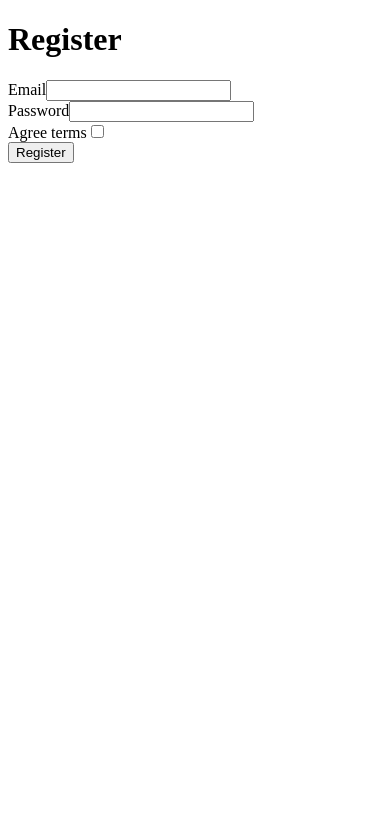
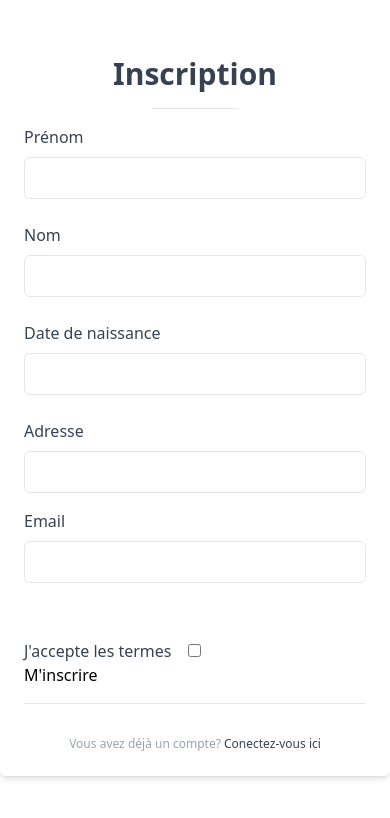
Before and after one commit to SylvainBoudacher/Thanatos, a Symfony app: template templates/registration/register.html.twig in a window 390 px wide. Shown: the top 818 px of the page. Run offline with Twig, Linux system fonts and the light colour scheme; the template is opened without the code that fills it, so the values that code supplies are empty; form fields are guessed from the names that the template uses; some libraries are stand-ins or nearby versions.

Commit message:
Add input in RegistrationFormType.php and update front of user registration

```diff
--- a/templates/registration/register.html.twig
+++ b/templates/registration/register.html.twig
@@ -1,21 +1,75 @@
-<!DOCTYPE html>
+{% extends 'base_front.html.twig' %}
 
-<title>Register</title>
+{% block title %}Register{% endblock %}
 
     {% block body %}
         {% for flashError in app.flashes('verify_email_error') %}
             <div class="alert alert-danger" role="alert">{{ flashError }}</div>
         {% endfor %}
 
-    <h1>Register</h1>
+        <div class="w-full max-w-lg p-6 m-auto bg-white rounded-md shadow-md dark:bg-gray-800 my-8">
+            <h1 class="text-3xl font-semibold text-center text-gray-700 dark:text-white">Inscription</h1>
+
+            <div class="flex items-center justify-center mt-4">
+                <span class="w-1/4 border-b dark:border-gray-500"></span>
+            </div>
 
             {{ form_start(registrationForm) }}
-        {{ form_row(registrationForm.email) }}
-        {{ form_row(registrationForm.plainPassword, {
-            label: 'Password'
-        }) }}
-        {{ form_row(registrationForm.agreeTerms) }}
 
-        <button type="submit" class="btn">Register</button>
+            <div class="grid grid-cols-1 gap-6 mt-4 sm:grid-cols-2">
+                <div>
+                    <label class="text-gray-700 dark:text-gray-200" for="username">Prénom</label>
+                    {{ form_widget(registrationForm.firstName , {'attr':
+                        {'class': 'block w-full px-4 py-2 mt-2 text-gray-700 bg-white border border-gray-200 rounded-md dark:bg-gray-800 dark:text-gray-300 dark:border-gray-600 focus:border-blue-400 focus:ring-blue-300 focus:ring-opacity-40 dark:focus:border-blue-300 focus:outline-none focus:ring'}} ) }}
+                </div>
+
+                <div>
+                    <label class="text-gray-700 dark:text-gray-200" for="emailAddress">Nom</label>
+                    {{ form_widget(registrationForm.lastName , {'attr':
+                        {'class': 'block w-full px-4 py-2 mt-2 text-gray-700 bg-white border border-gray-200 rounded-md dark:bg-gray-800 dark:text-gray-300 dark:border-gray-600 focus:border-blue-400 focus:ring-blue-300 focus:ring-opacity-40 dark:focus:border-blue-300 focus:outline-none focus:ring'}} ) }}
+                </div>
+
+                <div>
+                    <label class="text-gray-700 dark:text-gray-200" for="password">Date de naissance</label>
+                    {{ form_widget(registrationForm.birthDate , {'attr':
+                        {'class': 'block w-full px-4 py-2 mt-2 text-gray-700 bg-white border border-gray-200 rounded-md dark:bg-gray-800 dark:text-gray-300 dark:border-gray-600 focus:border-blue-400 focus:ring-blue-300 focus:ring-opacity-40 dark:focus:border-blue-300 focus:outline-none focus:ring'}} ) }}
+                </div>
+
+                <div>
+                    <label class="text-gray-700 dark:text-gray-200" for="passwordConfirmation">Adresse</label>
+                    {{ form_widget(registrationForm.address , {'attr':
+                        {'class': 'block w-full px-4 py-2 mt-2 text-gray-700 bg-white border border-gray-200 rounded-md dark:bg-gray-800 dark:text-gray-300 dark:border-gray-600 focus:border-blue-400 focus:ring-blue-300 focus:ring-opacity-40 dark:focus:border-blue-300 focus:outline-none focus:ring'}} ) }}
+                </div>
+            </div>
+
+            <div class="mt-4">
+                <label class="text-gray-700 dark:text-gray-200" for="username">Email</label>
+                {{ form_widget(registrationForm.email , {'attr':
+                    {'class': 'block w-full px-4 py-2 mt-2 text-gray-700 bg-white border border-gray-200 rounded-md dark:bg-gray-800 dark:text-gray-300 dark:border-gray-600 focus:border-blue-400 focus:ring-blue-300 focus:ring-opacity-40 dark:focus:border-blue-300 focus:outline-none focus:ring'}} ) }}
+            </div>
+
+            <div class="mt-4">
+                {{ form_widget(registrationForm.plainPassword ) }}
+            </div>
+
+            <div class="mt-4">
+                <label class="text-gray-700 dark:text-gray-200 pr-3" for="username">J'accepte les termes</label>
+                {{ form_widget(registrationForm.agreeTerms , {'attr':
+                    {'class': ''}} ) }}
+            </div>
+
+            {# Submit button #}
+            {{ form_widget(registrationForm.save, { 'label': 'M\'inscrire' }) }}
+
             {{ form_end(registrationForm) }}
+
+            <div class="flex items-center justify-between mt-4">
+                <span class="w-full border-b dark:border-gray-500"></span>
+            </div>
+
+            <p class="mt-8 text-xs font-light text-center text-gray-400"> Vous avez déjà un compte?<a href="#"
+                                                                                                      class="font-medium text-gray-700 dark:text-gray-200 hover:underline"> Conectez-vous ici</a></p>
+        </div>
+
+
     {% endblock %}
```
Also changed, not shown: src/Form/RegistrationFormType.php (+48 -20 lines). Lines whose indentation alone changed are shown as unchanged.
